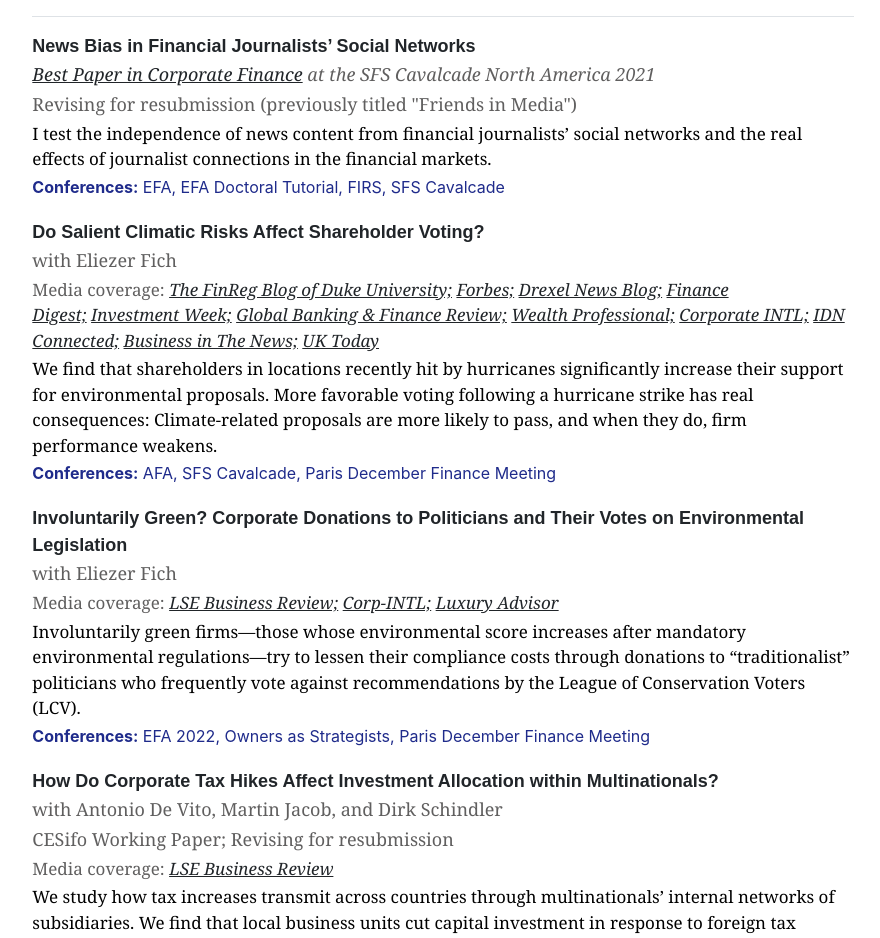
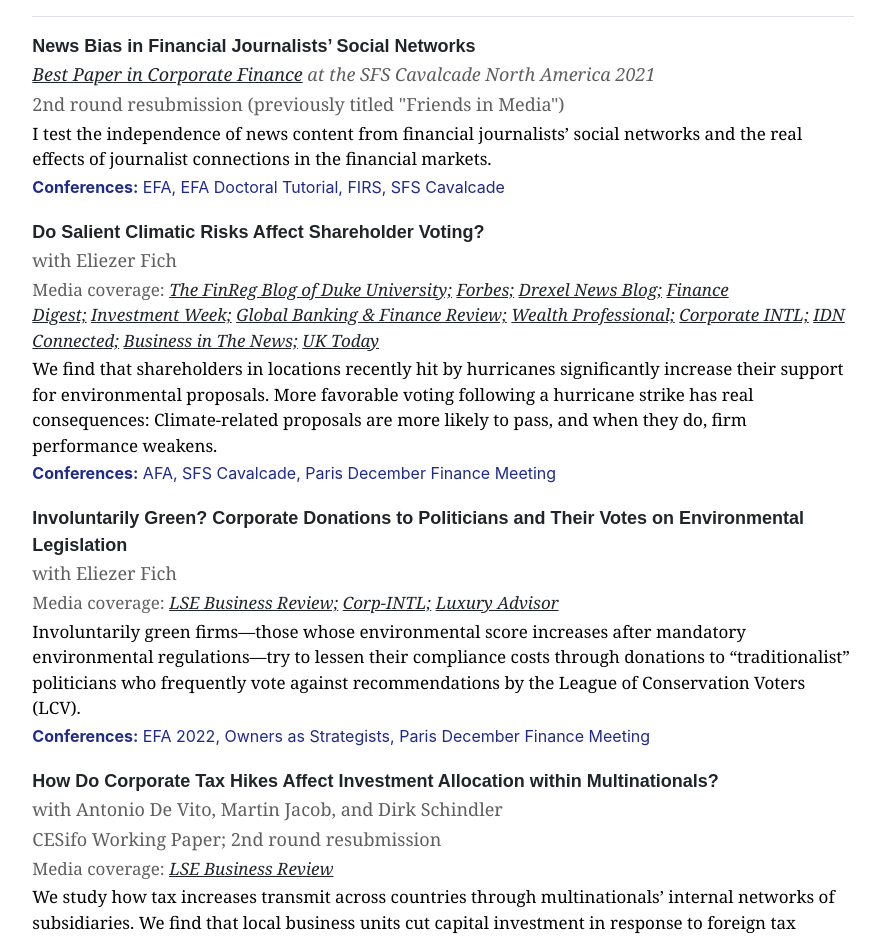
Before and after one commit to guosongxu/guosongxu.github.io, a Jekyll site: the page built from index.md, in a window 1280 px wide and 1400 px high, scrolled down 897 px. Shown: the part 168-1106 px from the top of the window, without its empty margins (197-1077 px from the left). Built offline with Jekyll 4.4.1, drawn with Linux system fonts in a browser that asks for light colours.

Commit message:
home.html

```diff
--- a/_layouts/home.html
+++ b/_layouts/home.html
@@ -33,7 +33,7 @@
 
     <p style="font-family:arial, 'MS Sans Serif', arial;font-size:18px;margin-bottom:1px;"><a rel="noreferrer noopener" aria-label=" (opens in a new tab)" href="https://papers.ssrn.com/sol3/papers.cfm?abstract_id=3189273" target="_blank" style="text-decoration:none;"><strong>News Bias in Financial Journalists’ Social Networks</strong></a></p>
     <p style="font-family:georgia;font-size:18px;margin-bottom:3px;color:#605F5F"><em><a rel="noreferrer noopener" href="http://sfs.org/cavalcade-best-paper-in-corporate-finance/" target="_blank">Best Paper in Corporate Finance</a> at the SFS Cavalcade North America 2021</em></p>
-    <p style="font-family:georgia;font-size:18px;margin-bottom:3px;color:#605F5F">Revising for resubmission (previously titled "Friends in Media")</p>
+    <p style="font-family:georgia;font-size:18px;margin-bottom:3px;color:#605F5F">2nd round resubmission (previously titled "Friends in Media")</p>
     <p style="font-family:georgia;font-size:17px;margin-bottom:3px">I test the independence of news content from financial journalists’ social networks and the real effects of journalist connections in the financial markets. </p>
     <p style="font-size:16px;margin-bottom:20px;color:#1F2B8B"><strong>Conferences:</strong> EFA, EFA Doctoral Tutorial, FIRS, SFS Cavalcade</p>
 
@@ -51,7 +51,7 @@
 
     <p style="font-family:arial, 'MS Sans Serif', arial;font-size:18px;margin-bottom:1px;"><a rel="noreferrer noopener" aria-label=" (opens in a new tab)" href="https://papers.ssrn.com/sol3/papers.cfm?abstract_id=3643481" target="_blank" style="text-decoration:none;"><strong>How Do Corporate Tax Hikes Affect Investment Allocation within Multinationals?</strong></a></p>
     <p style="font-family:georgia;font-size:18px;margin-bottom:3px;color:#605F5F">with Antonio De Vito, Martin Jacob, and Dirk Schindler</p>
-    <p style="font-family:georgia;font-size:18px;margin-bottom:3px;color:#605F5F">CESifo Working Paper; Revising for resubmission</p>
+    <p style="font-family:georgia;font-size:18px;margin-bottom:3px;color:#605F5F">CESifo Working Paper; 2nd round resubmission</p>
     <p style="font-family:georgia;font-size:17px;margin-bottom:3px;color:#605F5F">Media coverage:&nbsp;<em><a rel="noreferrer noopener" href="https://blogs.lse.ac.uk/businessreview/2020/09/01/the-impact-of-austerity-policies-in-a-country-can-be-felt-across-its-borders/" target="_blank">LSE Business Review</a></em> </p>
     <p style="font-family:georgia;font-size:17px;margin-bottom:20px">We study how tax increases transmit across countries through multinationals’ internal networks of subsidiaries. We find that local business units cut capital investment in response to foreign tax increases. Intra-firm production linkages explain this result. </p>
 
```
